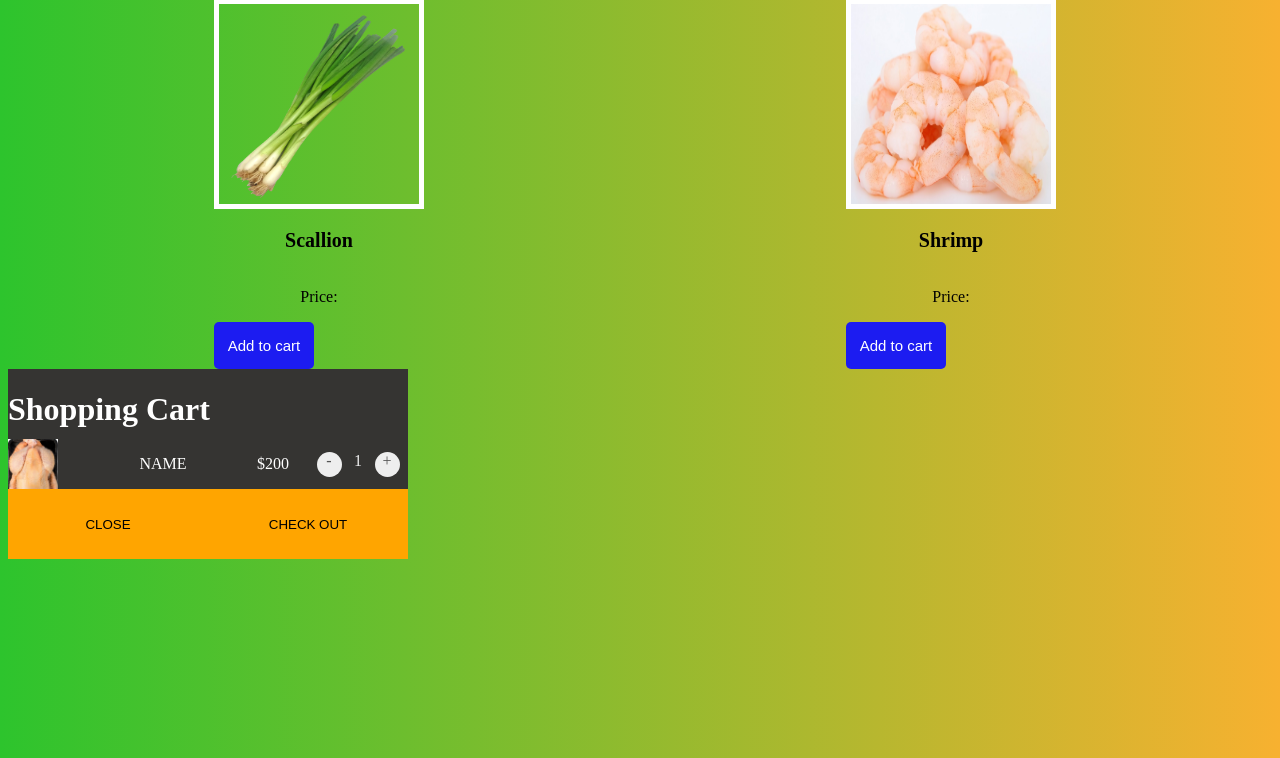
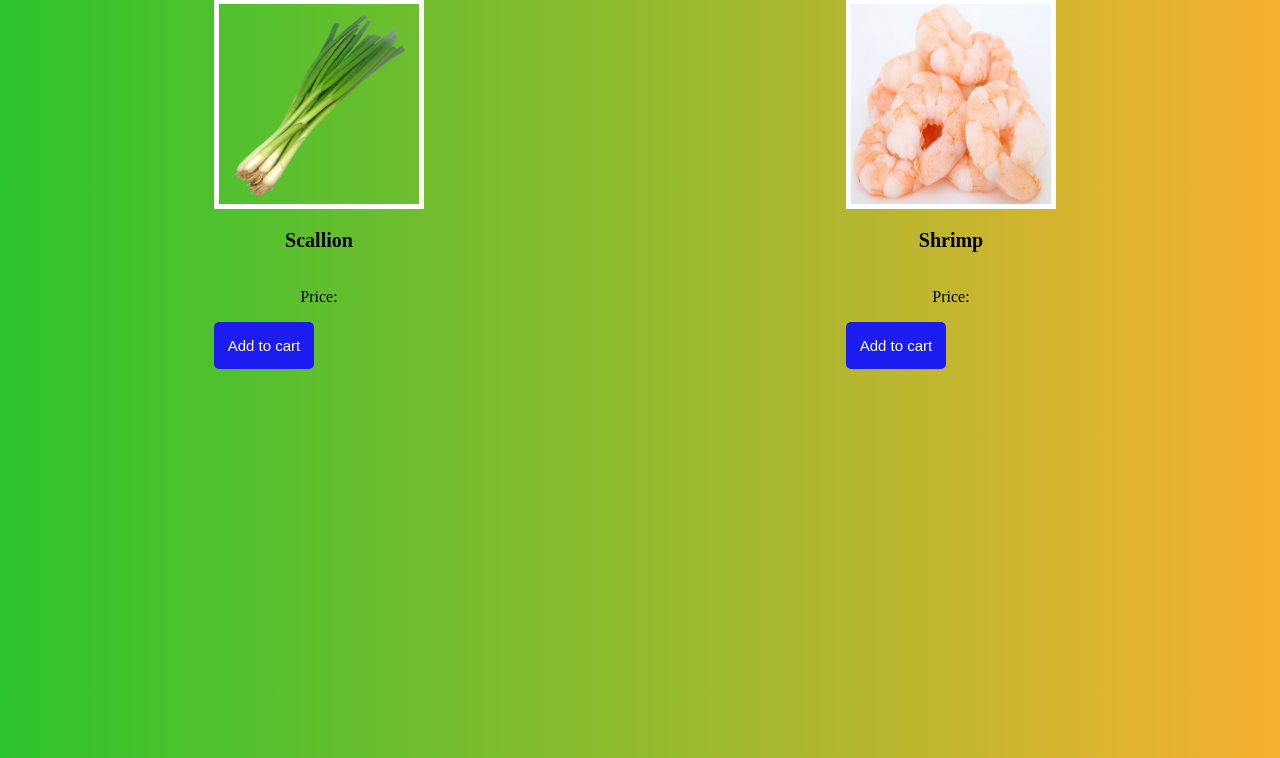
Before and after one commit to marko-a87/F_J_Food_Groceries, a Django app: template django_v/F_J_app/Interface/templates/product.html in a window 1280 px wide. Shown: the part 1848-2606 px from the top of the page. Run offline with Django 4.2, Linux system fonts and the light colour scheme; the template is opened without the code that fills it, so the values that code supplies are empty.

Commit message:
Update product.html

```diff
--- a/django_v/F_J_app/Interface/templates/product.html
+++ b/django_v/F_J_app/Interface/templates/product.html
@@ -47,32 +47,7 @@
             <div class='items'><img  id ='f1' src='../static/ScallionImage.png'><p class='Item_name'>Scallion</p><p class='pric'>Price:</p><button class='box1' onclick.location.href='shop_cart.html'>Add to cart</button></div>
             <div class='items'><img  id ='f1' src='../static/ShrimpImage.jpg'><p class='Item_name'>Shrimp</p><p class='pric'>Price:</p><button class='box1' onclick.location.href='shop_cart.html'>Add to cart</button></div>
         </div>
-    <div class='carttab'>
-        <h1>Shopping Cart</h1>
-        <div class='listcart'>
-            <div class='item'>
-                <div class='image'>
-                    <img src='../static/ChickenImage.jpg' >
-                </div>
-                <div class='name'>
-                    NAME
-                </div>
-                <div class='tot'>
-                    $200
-                </div>
-                <div class='quan'>
-                    <span class='minus'>-</span>
-                    <span>1</span>
-                    <span class='plus'>+</span>
-                </div>
-            </div>
-        </div>
-        <div class='btn'>
-            <button class='close'>CLOSE</button>
-            <button class='checkout'>CHECK OUT</button>
-        </div>
-        </div>
-    </div>
+
 <script src='F_J.js'></script>
 </body>
 </html>
```
